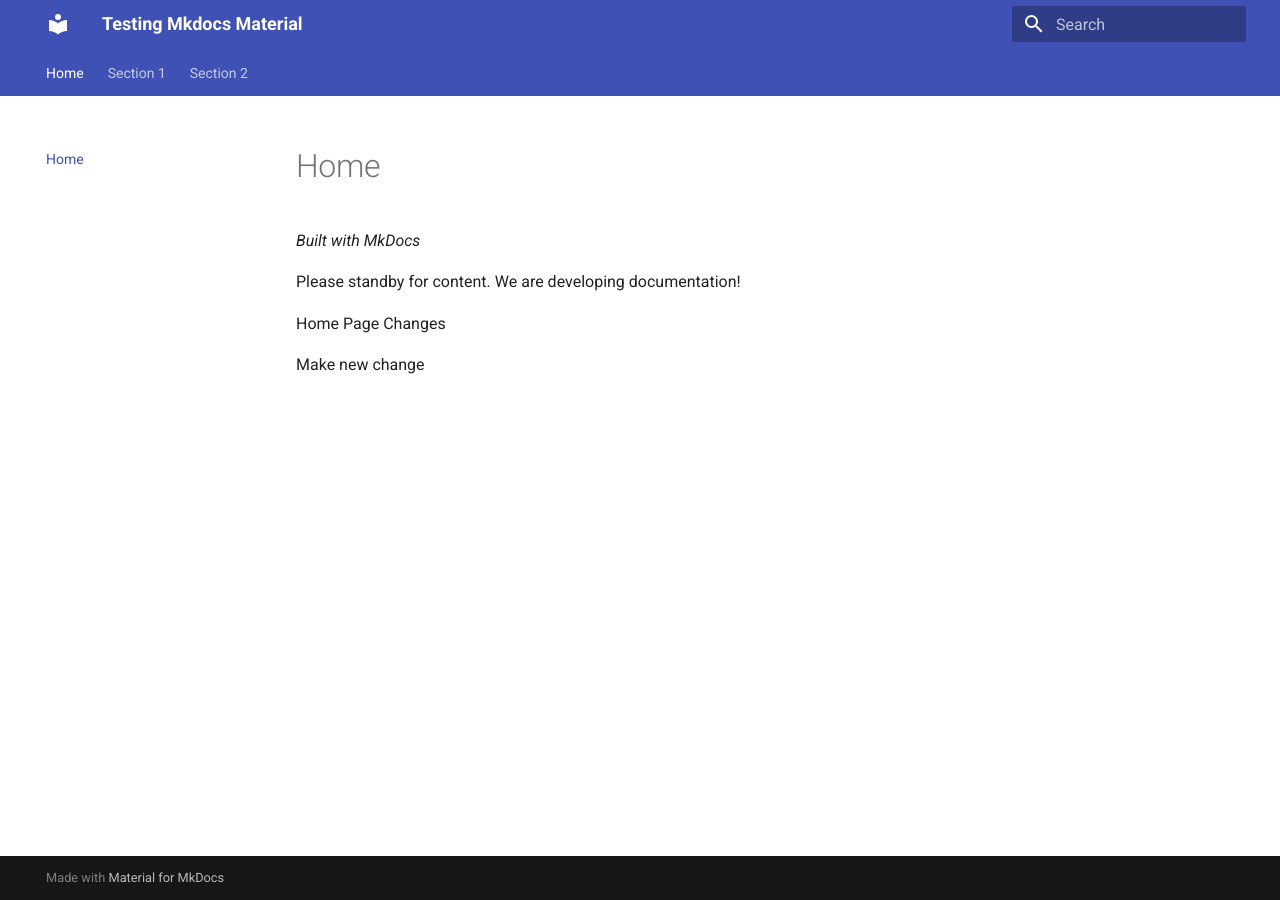
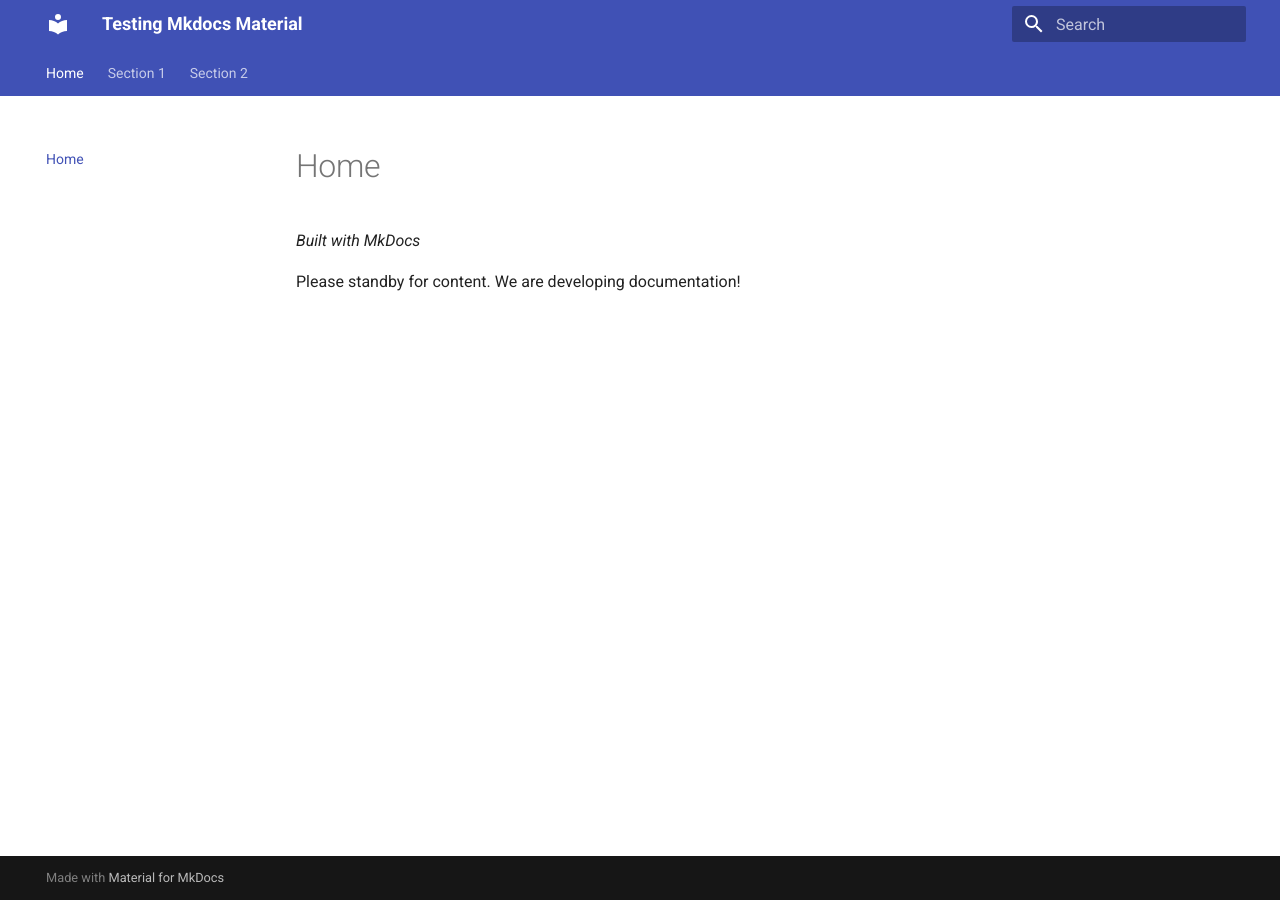
Before and after one commit to Valastiri/test-mk, an MkDocs documentation site: the page built from docs/index.md, in a window 1280 px wide. Built offline with MkDocs 1.6.1 and Material for MkDocs 9.7.7, drawn with Linux system fonts in a browser that asks for light colours; the version menu is left out.

Commit message:
chore: cleanup changes

```diff
--- a/docs/index.md
+++ b/docs/index.md
@@ -1,7 +1,3 @@
 *Built with MkDocs*
 
 Please standby for content. We are developing documentation!
-
-Home Page Changes
-
-Make new change
```
